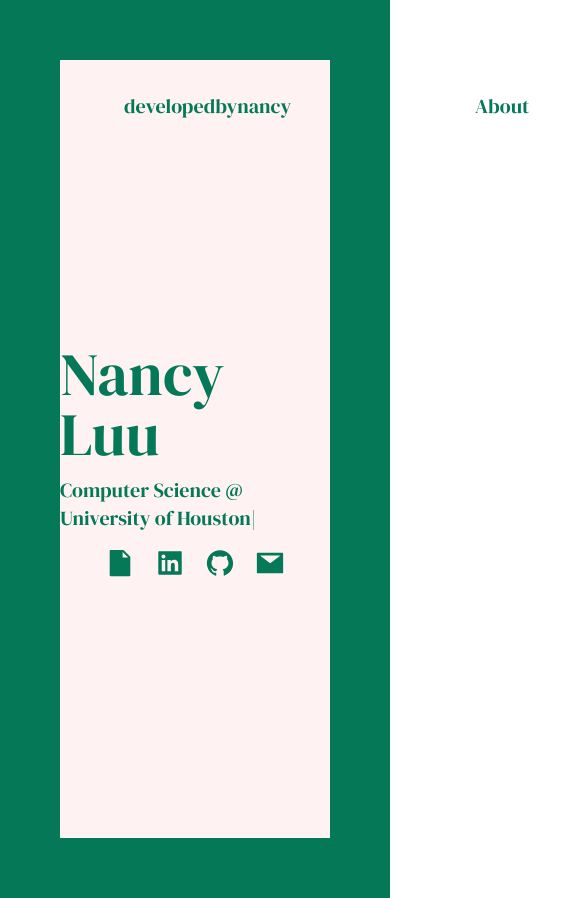
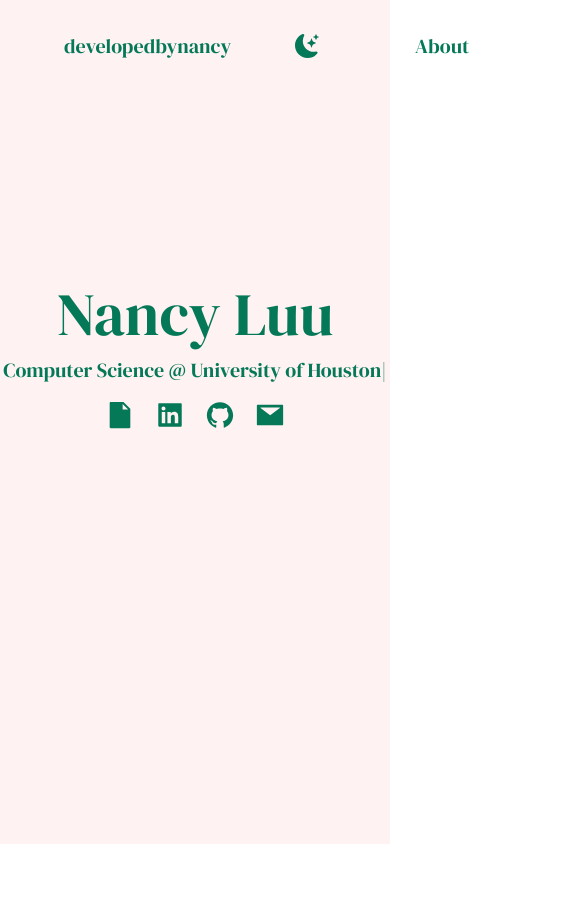
Before and after one commit to helloworldmynameisnancy/Nancy-Luu-Personal-Website, a Next.js app: page / in a window 390 px wide. Shown: the top 898 px of the page, 585 px wide, since content can reach past the window. After the commit the page ends 844 px from the top, so only its background shows below. Built offline with nearby package versions, Linux system fonts and the light colour scheme.

Commit message:
updated to help with responsiveness

```diff
--- a/pages/Layout.js
+++ b/pages/Layout.js
@@ -6,8 +6,8 @@ function Layout({ children}) {
   const [darkMode, setDarkMode]= useState(false);
   return(
      <div className={darkMode? "dark" : ""}>
-      <main className="bg-red-50 border-spacing border-t-60 border-b-60 border-l-60 border-r-60 border-emerald-700 dark:bg-emerald-700 dark:border-red-50">
-        <section className="min-h-full">
+      <main className="bg-red-50 dark:bg-emerald-700 dark:border-red-50">
+        <section className="min-h-screen">
           <Navbar darkMode={darkMode} setDarkMode={setDarkMode} />
           <div className="flex flex-col items-center justify-center min-h-screenflex">
             {children}
--- a/pages/index.js
+++ b/pages/index.js
@@ -34,8 +34,8 @@ export default function Home() {
 
    return (
       <div className={darkMode ? 'dark' : ''}>
-         <main className="bg-red-50 border-spacing border-t-60 border-b-60 border-l-60 border-r-60 border-emerald-700 dark:bg-emerald-700 dark:border-red-50">
-            <section className="min-h-full">
+         <main className="min-h-screen bg-red-50 dark:bg-emerald-700">
+            <section className="">
                <nav className="py-8 mb-48 flex justify-between font-titleFont2 text-emerald-700 dark:text-red-50">
                   <Link href="/" legacyBehavior>
                      <a className="text-xl px-16">developedbynancy</a>
@@ -49,7 +49,7 @@ export default function Home() {
                      </li>
                      <li className="px-20">
                         <Link href="/About" legacyBehavior>
-                           <a className="bg-white-500 px-4 dark:text-white text-xl">About</a>
+                           <a className="px-4 dark:text-white text-xl">About</a>
                         </Link>
                      </li>
                   </ul>
@@ -61,7 +61,7 @@ export default function Home() {
                      <span className={showCursor ? 'cursor' : ''}>|</span>
                   </p>
                </div>
-               <div className="text-3xl md:text-4xl flex justify-center gap-5 py-1 mb-64 text-emerald-700 dark:text-white">
+               <div className="text-3xl md:text-4xl flex justify-center gap-5 py-1 text-emerald-700 dark:text-white">
                   <a href="Resume-Nancy%20Luu.pdf" target="_blank" rel="noopener noreferrer">
                      <AiFillFile />
                   </a>
--- a/styles/globals.css
+++ b/styles/globals.css
@@ -28,3 +28,12 @@ a {
 * {
   box-sizing: border-box;
 }
+.margin-wrapper {
+  margin: 20px;
+  background-color: yellow;
+}
+.element-to-style {
+  background-color: white; /* Set the background color of the element */
+  border: 1px solid green; /* Set the border color */
+  padding: 10px; /* Add padding to separate content from the border */
+}
```
Also changed, not shown: public/nancy final picture.jpg (deleted).
